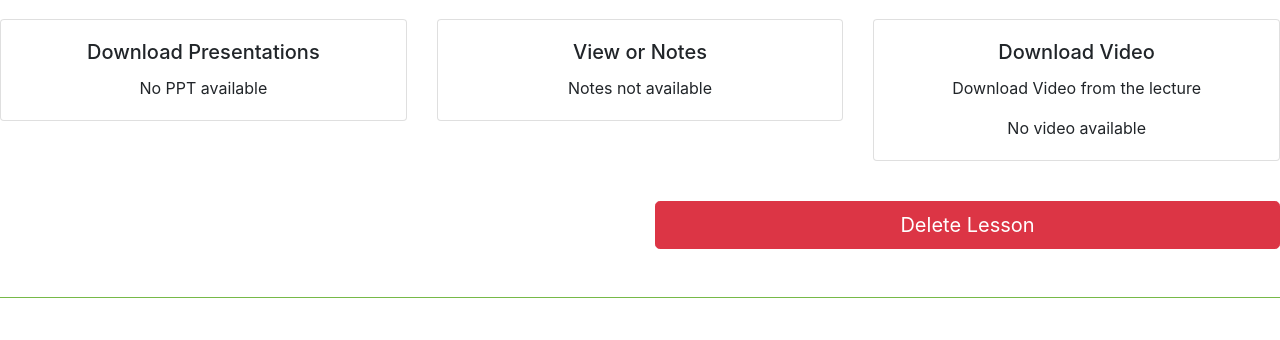
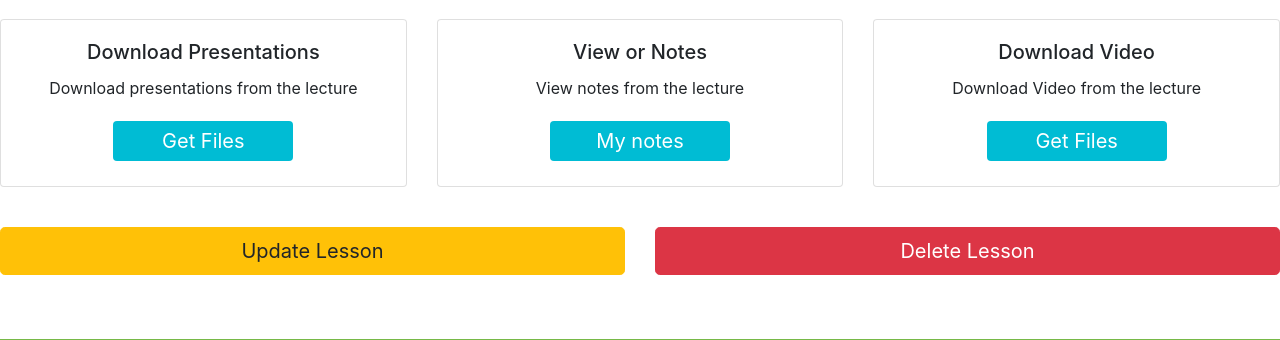
Before and after one commit to ucynthy12/istudy3, a Django app: page /curriculum/1/1/ in a window 1280 px wide. Shown: the part 743-1083 px from the top of the page. Before the commit the page ends 1041 px from the top, so only its background shows below. Run offline with Django 3.2, Linux system fonts and the light colour scheme; a user stored in the database is signed in; tables that the repository leaves empty hold one stand-in row (values such as "Sample post"); some libraries are stand-ins or nearby versions.

Commit message:
fixing the update view

```diff
--- a/curriculum/templates/lesson_delete.html
+++ b/curriculum/templates/lesson_delete.html
@@ -13,7 +13,7 @@
                 <input type="submit" value="Delete" class="btn btn-danger btn-block">
         </div>
         <div class="col-md-4 mb-3 mr-3">
-                <a href="{% url 'curriculum:lesson-detail' subject_id=lesson.subject.id lesson_id=lesson.id %}" class="btn btn-warning btn-block">Cancel Deletion</a>
+                <a href="{% url 'curriculum:lesson-detail' subject_id=subject.id lesson_id=lesson.id %}" class="btn btn-warning btn-block">Cancel Deletion</a>
         </div>
   </div>
 </form>
--- a/curriculum/templates/lesson_details.html
+++ b/curriculum/templates/lesson_details.html
@@ -92,6 +92,7 @@
   <div class="row d-flex justify-content-center mb-3 mt-3">
     {% if user.userprofileinfo.user_type == 'teacher' or user.is_superuser %}
     <div class="col-md-6 mb-3 text-center">
+      <a href="{% url 'curriculum:lesson-update' subject_id=subject.id lesson_id=lesson.id %}" class="btn btn-warning btn-lg mr-4 btn-block">Update Lesson</a>
     </div>
     <div class="col-md-6">
       <a href="{% url 'curriculum:lesson-delete' subject_id=subject.id lesson_id=lesson.id %}" class="btn btn-danger btn-lg mr-4 btn-block"> Delete Lesson </a>
--- a/curriculum/templates/lesson_update.html
+++ b/curriculum/templates/lesson_update.html
@@ -12,7 +12,7 @@
                         {% csrf_token %}
                         {{form.as_p}}
                         <input type="submit" value="submit">
-                        <a href="{% url 'curriculum:lesson-detail' subject_id=subject.id lesson_id=subject.lesson.id %}"
+                        <a href="{% url 'curriculum:lesson-detail' subject_id=subject.id lesson_id=lesson.id %}"
                             class="btn btn-danger">Cancel</a>
                     </form>
                 </div>
--- a/curriculum/views.py
+++ b/curriculum/views.py
@@ -30,7 +30,7 @@ def LessonsView(request,course_id,subject_id):
 
 def LessonDetailView(request,subject_id,lesson_id):
   subject=Subject.objects.get(id=subject_id)
-  lesson=Lesson.objects.filter(subject=subject)
+  lesson=Lesson.objects.get(id=lesson_id)
   print(lesson)
   return render(request,'lesson_details.html',{"subject":subject,"lesson":lesson})
 
@@ -55,7 +55,7 @@ def LessonCreateView(request,course_id,subject_id):
 
 def LessonUpdateView(request,subject_id,lesson_id):
   subject=Subject.objects.get(id=subject_id)
-  lesson=Lesson.objects.filter(subject=subject)
+  lesson=Lesson.objects.get(id=lesson_id)
 
   if request.method == 'POST':
     form = LessonUpdateForm(request.POST,request.FILES)
@@ -69,7 +69,7 @@ def LessonUpdateView(request,subject_id,lesson_id):
 
 def LessonDeleteView(request,subject_id,lesson_id):
   subject=Subject.objects.get(id=subject_id)
-  lesson=Lesson.objects.filter(subject=subject)
+  lesson=Lesson.objects.get(id=lesson_id)
   lesson.delete()
   return render(request,'lesson_delete.html',{"subject":subject,"lesson":lesson})
 
```
Also changed, not shown: 1 other file.
